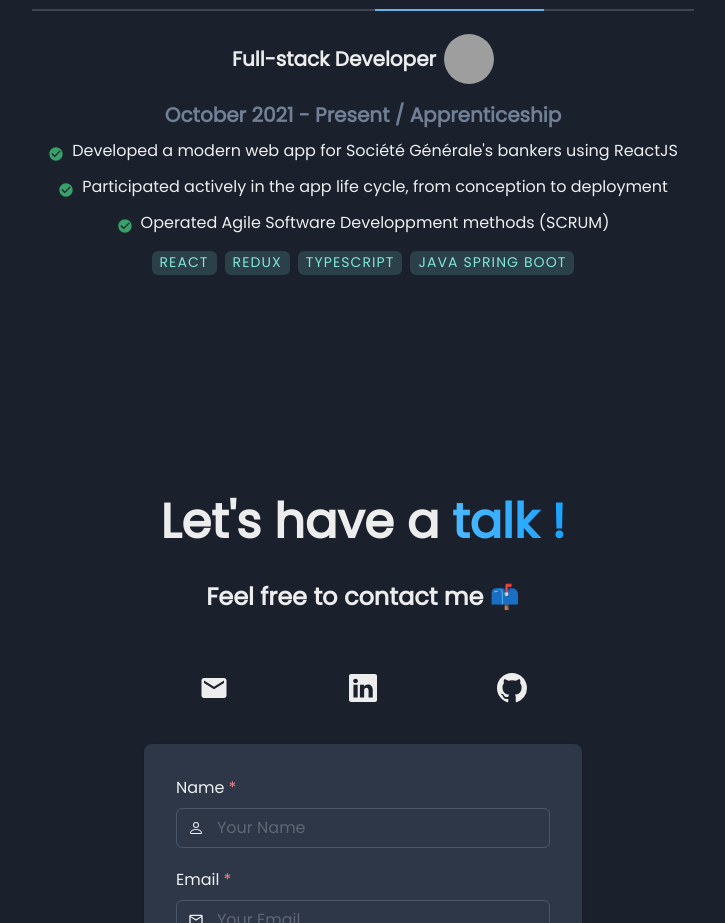
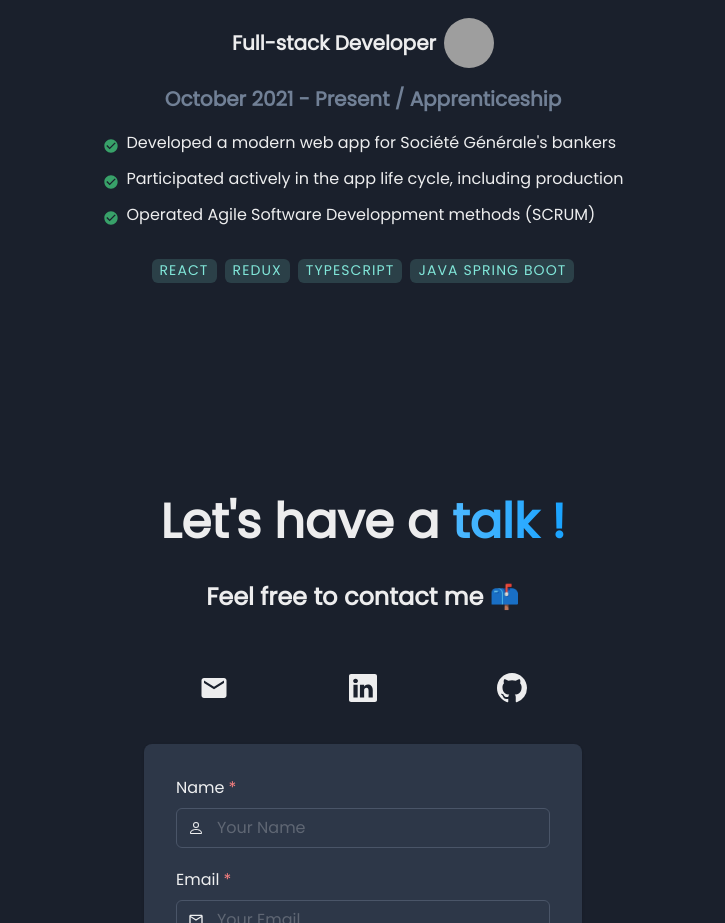
Before and after one commit to hugosinp/hugo-sinprasith-portfolio, a React (Create React App) app: page / in a window 1280 px wide. Shown: the part 3705-4628 px from the top of the page, without its empty margins (277-1002 px from the left). Built offline with nearby package versions, Linux system fonts and the light colour scheme; no server answers; grey boxes are pictures that could not be loaded.

Commit message:
updated entreprise section

```diff
--- a/src/app/components/organisms/oEntrepriseSection.js
+++ b/src/app/components/organisms/oEntrepriseSection.js
@@ -75,15 +75,15 @@ const OEntrepriseSection = () => {
 											<Heading size={'md'} color={'gray.500'}>
 												{entreprise.date} / {entreprise.job_type}
 											</Heading>
-											<List spacing={3}>
+											<List spacing={3} py={2}>
 												{entreprise.description.map((x) => (
-													<ListItem key={x.paragraph}>
+													<ListItem textAlign={'left'} key={x.paragraph}>
 														<ListIcon as={MdCheckCircle} color="green.500" />
 														{x.paragraph}
 													</ListItem>
 												))}
 											</List>
-											<Container>
+											<Container py={2}>
 												{entreprise.tech.map((tech) => (
 													<Tag key={tech.name} m={1} colorScheme="teal" textTransform={'uppercase'} letterSpacing={1.1}>
 														{tech.name}
--- a/src/app/static/data.js
+++ b/src/app/static/data.js
@@ -67,7 +67,7 @@ export const usEntreprises = [
 		job_type: 'Internship',
 		description: [
 			{
-				paragraph: 'Developed RPA Software with UIPath tools',
+				paragraph: 'Developed RPA Software with UIPath',
 			},
 			{
 				paragraph: 'Automatised Data Extraction',
@@ -103,10 +103,10 @@ export const usEntreprises = [
 		job_type: 'Apprenticeship',
 		description: [
 			{
-				paragraph: 'Implemented an ETL Process from Data Extraction to PowerBI Reporting export',
+				paragraph: 'Implemented an ETL Process from Data Extraction to PowerBI',
 			},
 			{
-				paragraph: 'Created a Data Warehouse',
+				paragraph: 'Created and managed a Data Warehouse',
 			},
 			{
 				paragraph: 'Led Python programming training sessions for new staff',
@@ -139,10 +139,10 @@ export const usEntreprises = [
 		job_type: 'Apprenticeship',
 		description: [
 			{
-				paragraph: "Developed a modern web app for Société Générale's bankers using ReactJS",
+				paragraph: "Developed a modern web app for Société Générale's bankers",
 			},
 			{
-				paragraph: 'Participated actively in the app life cycle, from conception to deployment',
+				paragraph: 'Participated actively in the app life cycle, including production',
 			},
 			{
 				paragraph: 'Operated Agile Software Developpment methods (SCRUM)',
```
